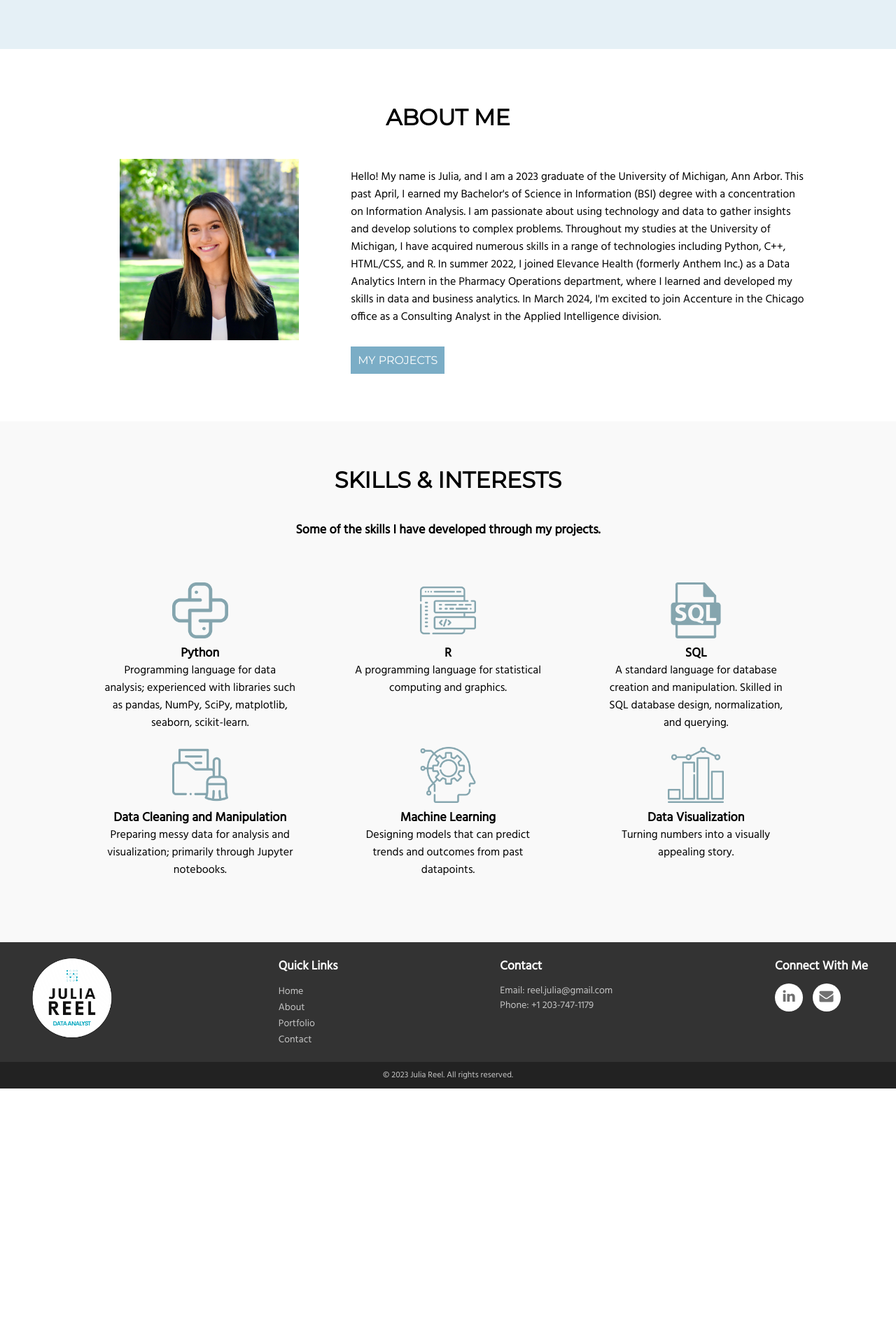
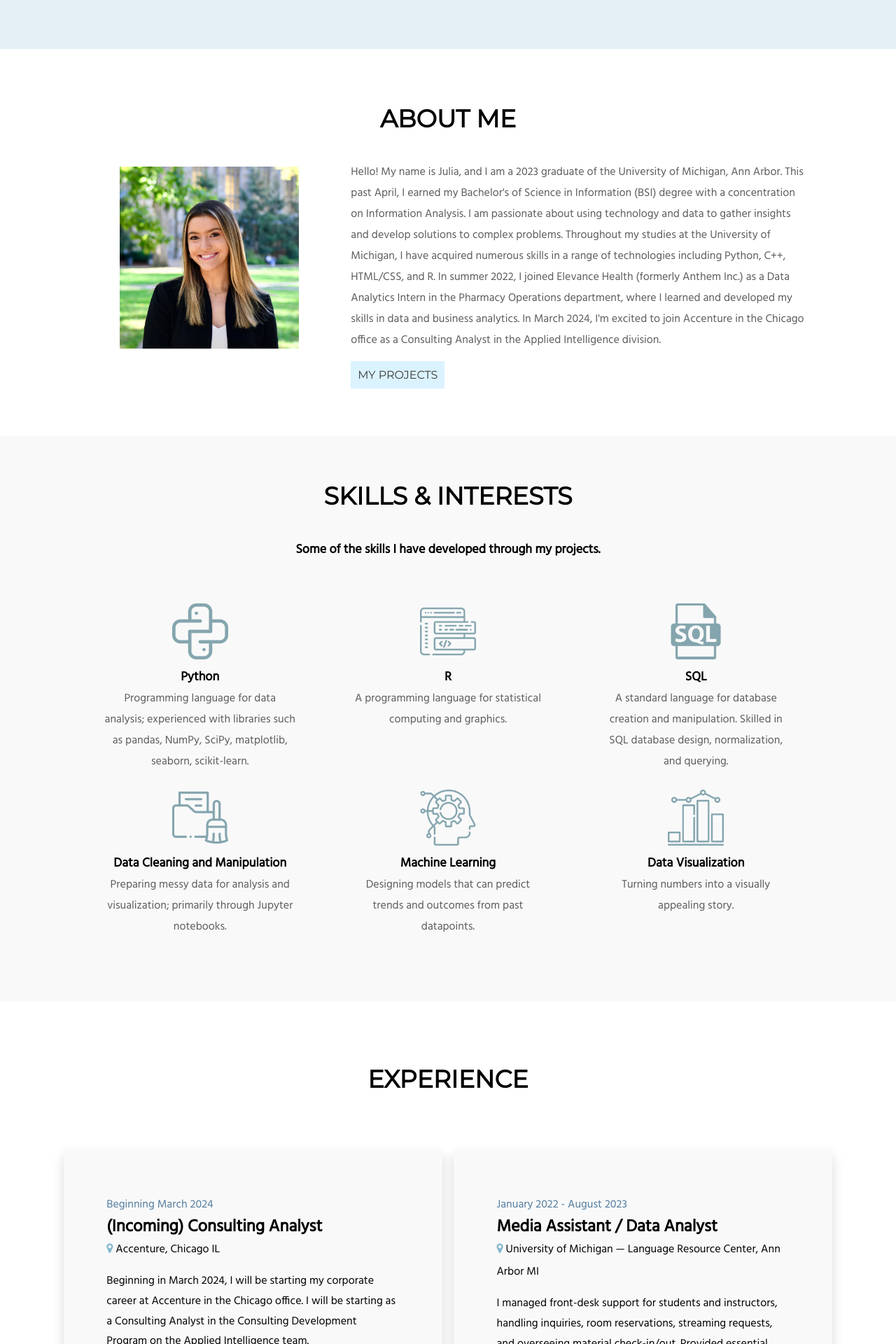
Before and after one commit to juliareel/portfolio-app, a Flask app: page / in a window 1280 px wide. Shown: the part 840-2760 px from the top of the page at 70% size. Before the commit the page ends 2395 px from the top, so only its background shows below. Run offline with Flask 3, Linux system fonts and the light colour scheme; parts of the project's set-up code (start-up, migrations or seed data) failed here and were passed over; some libraries are stand-ins or nearby versions; some web fonts are replaced.

Commit message:
experience se section

```diff
--- a/static/style.css
+++ b/static/style.css
@@ -166,6 +166,10 @@ ul.social-buttons li a:hover {
 .Skills h3 {
     text-align: center;
     font-size: 18px;
+}
+
+.Skills p {
+    color: rgb(93, 93, 93);
 }
 
 footer p {
@@ -343,19 +347,20 @@ a:visited {
     background-color: #f9f9f9;
 }
 
-.About, .Skills {
+.About, .Skills, .Experience {
     /* background-color: white; */
     padding: 25px;
-    line-height: 25px;
+    line-height: 30px;
 }
 
-.About {
+.About, .Experience {
     background-color: white;
 }
 
-.About h1, .Skills h1 {
+.About h1, .Skills h1, .Experience h1{
     padding: 35px;
-    font-size: 32px;
+    font-size: 35px;
+    font-weight: bolder;
     text-align: center;
     font-family: 'montserrat';
     line-height: 1.5em;
@@ -371,8 +376,8 @@ a:visited {
 
 button {
     font-family: 'montserrat', sans-serif;
-    /* background: rgb(187, 218, 233); */
-    background: rgb(123 173 198);
+    background: rgb(219 243 255);
+    /* background: rgb(123 173 198); */
     /* background: black; */
     padding: 10px;
     cursor: pointer;
@@ -380,6 +385,7 @@ button {
     /*display:block;*/
     transition: all 0.3s;
     color:white;
+    color: #393939;
 }
 
 
@@ -936,9 +942,50 @@ button:hover{
 
 
 
+.experience_grid {
+    display: flex;
+    justify-content: center;
+    column-gap: 1em;
+    flex-wrap: wrap;
+    row-gap: 2em;
+}
+
+.experience_grid div {
+    background-color: #f9f9f9;
+    width: 80%;
+    padding: 15%
+}
 
 
 
+.experiences {
+    margin-bottom: 40px;
+    padding: 2em;
+    background: rgba(255, 255, 255, 0.1);
+    line-height: 2em;
+}
+
+.shadow {
+    box-shadow: 0 0.5rem 1rem rgba(0, 0, 0, 0.15) !important;
+}
+
+.Experience h4 {
+    color: #547d9e;
+    font-weight: 100;
+}
+
+.Experience h1 {
+    margin: 25px 0px 40px 0px;
+}
+
+.Experience p {
+    margin-top: 15px;
+    line-height: 1.8em;
+}
+
+.Experience {
+    padding-bottom: 10em;
+}
 
 @media screen and (min-width: 768px){
 
@@ -1077,10 +1124,17 @@ button:hover{
     }
 
     .footer__content {
-        margin: 0 auto;
+        margin: 40px auto;
         flex-direction: row;
       }
 
+    .experience_grid div {
+        width: 34%;
+    }
+
+    .experience_grid div {
+    padding: 5%;
+}
 
 }
 
@@ -1101,6 +1155,7 @@ button:hover{
     .About p {
         margin-top: 0px;
         margin-left: 2em;
+        color: rgb(93, 93, 93);
     }
 
     .intro-section img {
@@ -1155,6 +1210,10 @@ button:hover{
         column-gap: 80px;
     }
 
+    .experiences div {
+        width: 34%;
+    }
+
 }
 
 @media all and (prefers-reduced-motion:reduce) {
--- a/templates/index.html
+++ b/templates/index.html
@@ -184,6 +184,74 @@
                 </div>
             </div>
 
+            <div class="Experience">
+                <h1>EXPERIENCE</h1>
+
+                <div class="experience_grid">
+
+                    <div class="experiences shadow">
+
+                        <h4>Beginning March 2024</h4>
+                        <h2> (Incoming) Consulting Analyst</h2>
+                        <i class="fa fa-map-marker" style="color: #2784af8f;"></i>   Accenture, Chicago IL
+                        <p>
+                            Beginning in March 2024, I will be starting my corporate
+                            career at Accenture in the Chicago office.
+                            I will be starting as a Consulting Analyst in the
+                            Consulting Development Program on the Applied Intelligence team.
+                        </p>
+
+                    </div>
+
+                    <div class="experiences shadow">
+                        <h4>January 2022 - August 2023</h4>
+                        <h2>Media Assistant / Data Analyst</h2>
+                        <i class="fa fa-map-marker" style="color: #2784af8f;"></i>   University of Michigan — Language Resource Center, Ann Arbor MI
+                        <p>
+                            I managed front-desk support for students and instructors, handling inquiries, room reservations, streaming requests, and overseeing material check-in/out. Provided essential tech support for LRC computing services, managing emails and maintaining the digital reservation catalog, contributing to overall efficiency.
+
+                            Conducted data analysis for room and film reservation data in the center.
+
+                        </p>
+                    </div>
+
+                    <div class="experiences shadow">
+                        <h4>August 2022 - April 2023</h4>
+                        <h2>Instructional Aide</h2>
+                        <i class="fa fa-map-marker" style="color: #2784af8f;"></i>   University of Michigan — School of Information, Ann Arbor MI
+                        <p>
+                            As an Instructional Aide, I provided support to professors by managing course content and serving as a liaison between the
+                            teaching team and students. This involved reviewing, grading, and offering feedback on the homework and exams
+                            of an average of 40 students per week. Additionally, I took a hands-on approach by leading twice-weekly office hours,
+                            where I actively assisted students in enhancing their programming technique and efficiency. I was an Instructional
+                            Aide for SI 106 (an introductory coding/Python course) and SI 110 (Introduction to Information Studies).
+
+
+                        </p>
+                    </div>
+
+                    <div class="experiences shadow">
+                        <h4>June 2022 - August 2022</h4>
+                        <h2>Pharmacy Data Analytics Intern</h2>
+                        <i class="fa fa-map-marker" style="color: #2784af8f;"></i>   Elevance Health, Remote
+                        <p>
+                            During my internship at Elevance Health, I embarked on a project in which I designed a system aimed at identifying members exhibiting
+                            high use of controlled substances or opioid dependency behaviors. Additionally, I developed metrics to
+                            assess the success of existing products, discerning trends on a market-by-market basis. Utilizing SQL,
+                            I generated standard reports to deliver crucial insights to state agencies. Collaboration was a key aspect
+                            of my work, as I actively engaged with stakeholders, programming staff, and business analysts, employing
+                            agile and scrum methodology. This collaborative effort ensured the effective development and verification of
+                            project requirements, contributing to the successful functioning of systems.
+
+
+                        </p>
+                    </div>
+
+                </div>
+
+
+            </div>
+
 
       <footer class="footer">
         <div class="footer__content">
```
